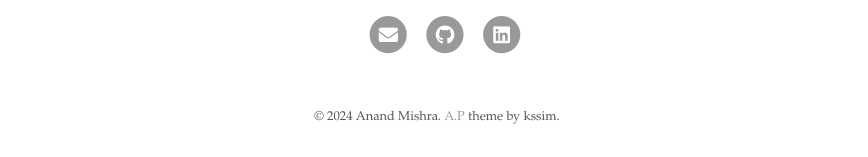
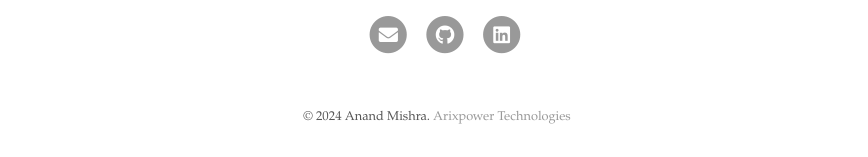
Before and after one commit to arixcod/portfolio1, a Jekyll site: the page built from index.md, in a window 1280 px wide. Shown: the part 982-1139 px from the top of the page, without its empty margins (203-1071 px from the left). Built offline with Jekyll 4.4.1, drawn with Linux system fonts in a browser that asks for light colours; our own code applies the rules of GitHub Pages for plain Markdown files.

Commit message:
chnaged edited

```diff
--- a/_layouts/base.html
+++ b/_layouts/base.html
@@ -22,7 +22,7 @@
 
     <footer>
       <span>
-        &copy; <time datetime="{{ site.time }}">{{ site.time | date: '%Y' }}</time> {{ site.author.name }}. <a href="https://github.com/kssim/about-portfolio/">A.P</a> theme by kssim.
+        &copy; <time datetime="{{ site.time }}">{{ site.time | date: '%Y' }}</time> {{ site.author.name }}. <a href="https://arixpower.com/">Arixpower Technologies</a>
       </span>
     </footer>
   </body>
```
